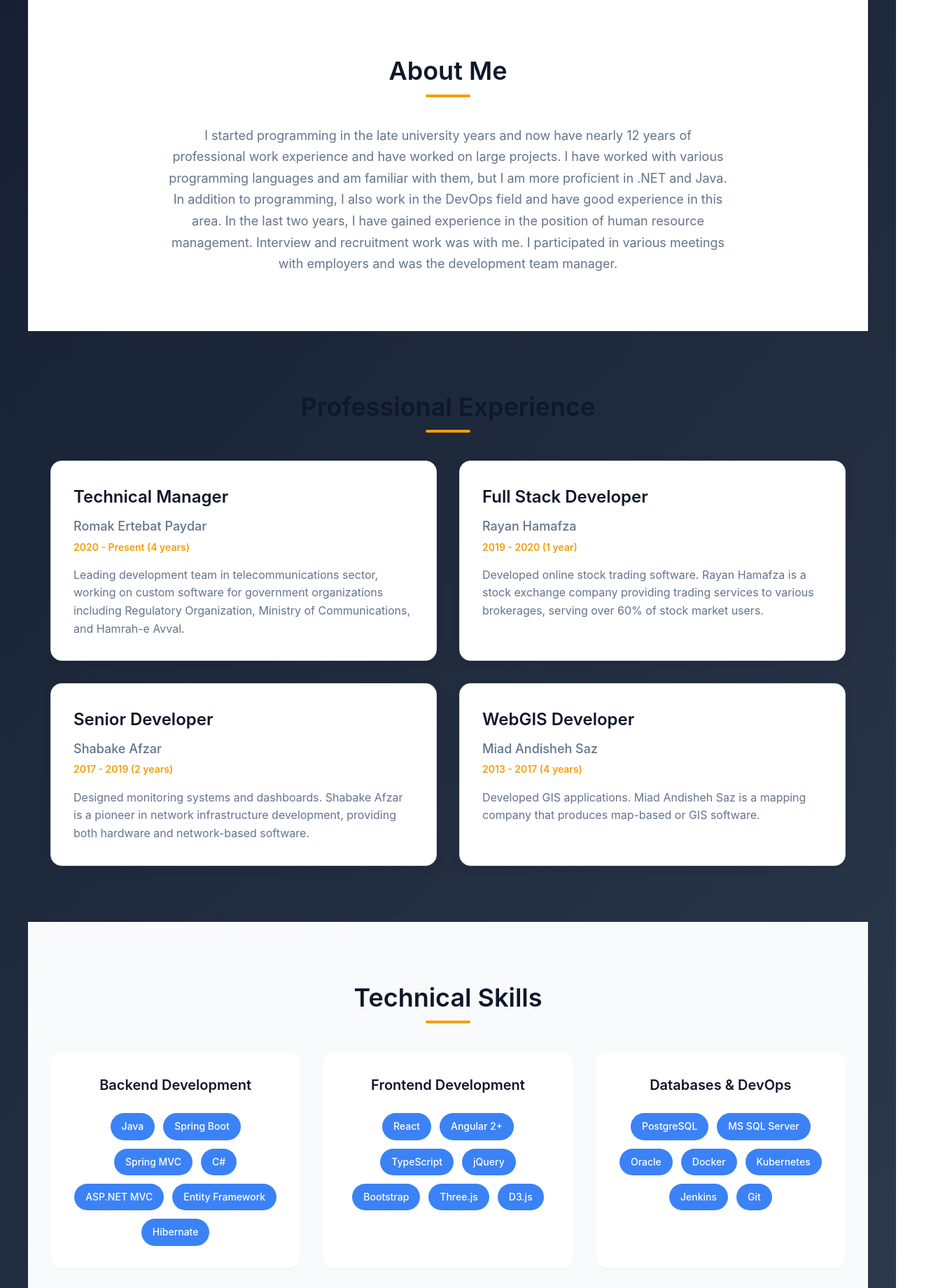
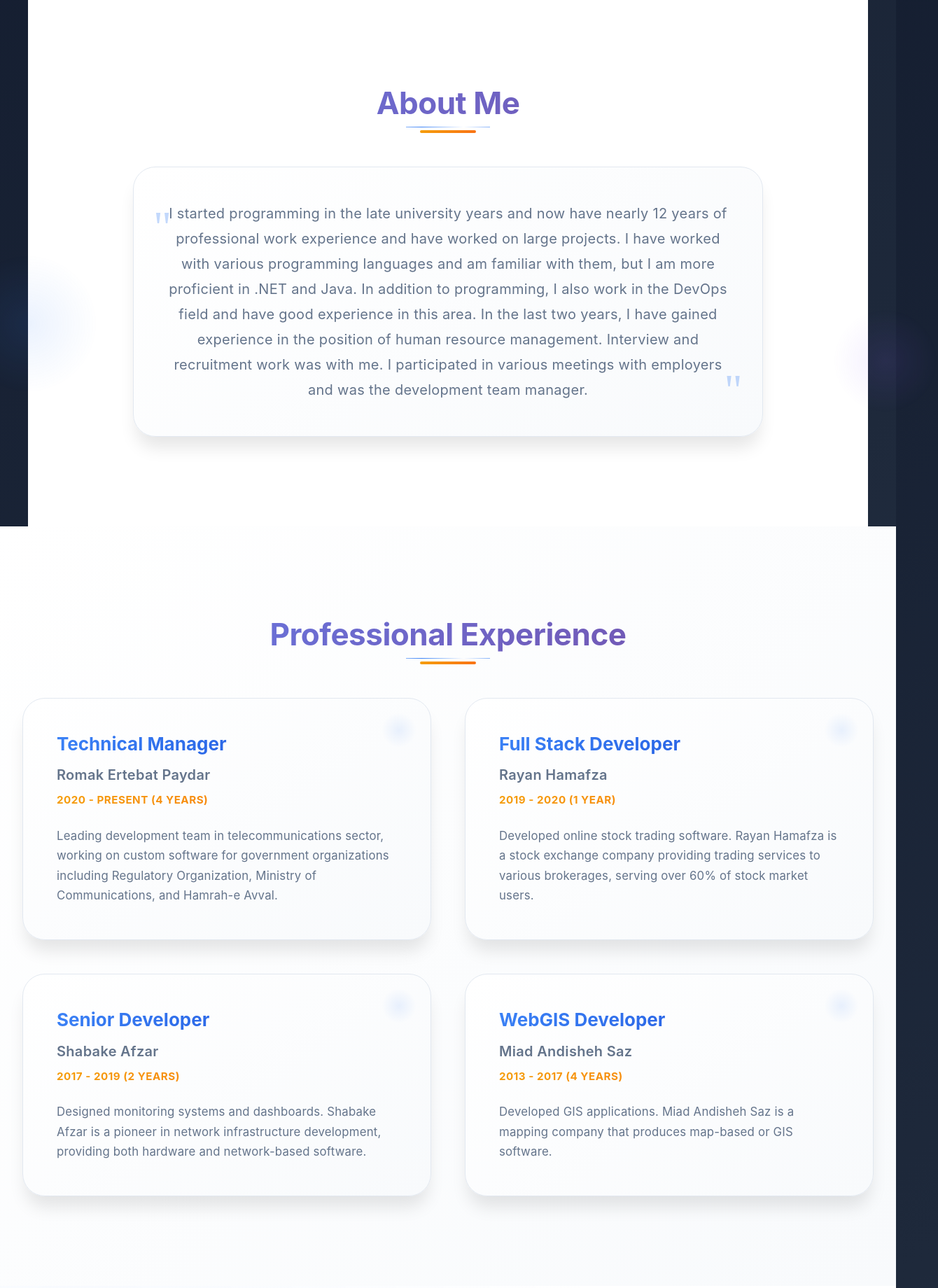
Before and after one commit to ruperaz/zarepour.ir, a Next.js app: page / in a window 1280 px wide. Shown: the part 1440-3280 px from the top of the page at 70% size, 1340 px wide, since content can reach past the window. Built offline with nearby package versions, Linux system fonts and the light colour scheme.

Commit message:
TodoWrite
cgen-24dec5478b364bb89c37b9936425d3c5

```diff
--- a/app/globals.css
+++ b/app/globals.css
@@ -523,57 +523,170 @@ body {
 .experience-section,
 .skills-section,
 .education-section {
-  padding: 5rem 2rem;
-  max-width: 1200px;
+  padding: 8rem 2rem;
+  max-width: 1400px;
   margin: 0 auto;
+  position: relative;
+}
+
+/* Alternating section backgrounds */
+.experience-section {
+  background: linear-gradient(135deg, var(--background-white) 0%, var(--background-gray) 100%);
+}
+
+.skills-section {
+  background: var(--background-white);
+  position: relative;
+  overflow: hidden;
+}
+
+.skills-section::before {
+  content: '';
+  position: absolute;
+  top: 0;
+  left: 0;
+  right: 0;
+  bottom: 0;
+  background:
+    radial-gradient(circle at 10% 20%, rgba(59, 130, 246, 0.05) 0%, transparent 50%),
+    radial-gradient(circle at 90% 80%, rgba(139, 92, 246, 0.05) 0%, transparent 50%);
+  pointer-events: none;
+}
+
+.education-section {
+  background: var(--gradient-card);
 }
 
 .section-title {
-  font-size: 2.25rem;
-  font-weight: 600;
-  color: var(--text-dark);
+  font-size: 2.75rem;
+  font-weight: 700;
+  background: var(--gradient-primary);
+  -webkit-background-clip: text;
+  -webkit-text-fill-color: transparent;
+  background-clip: text;
   text-align: center;
-  margin-bottom: 3rem;
+  margin-bottom: 4rem;
   position: relative;
+  letter-spacing: -0.5px;
+  line-height: 1.2;
 }
 
 .section-title::after {
   content: '';
   position: absolute;
+  bottom: -1rem;
+  left: 50%;
+  transform: translateX(-50%);
+  width: 80px;
+  height: 4px;
+  background: var(--gradient-accent);
+  border-radius: 2px;
+  animation: fadeInUp 0.8s ease-out 0.5s backwards;
+}
+
+.section-title::before {
+  content: '';
+  position: absolute;
   bottom: -0.5rem;
   left: 50%;
   transform: translateX(-50%);
-  width: 4rem;
-  height: 0.25rem;
-  background-color: var(--accent-gold);
-  border-radius: 2px;
+  width: 120px;
+  height: 1px;
+  background: linear-gradient(90deg, transparent 0%, var(--primary-blue) 50%, transparent 100%);
+  animation: shimmer 2s ease-in-out infinite;
 }
 
 /* Experience Section */
 .experience-grid {
   display: grid;
-  grid-template-columns: repeat(auto-fit, minmax(400px, 1fr));
-  gap: 2rem;
+  grid-template-columns: repeat(auto-fit, minmax(450px, 1fr));
+  gap: 3rem;
+  margin-top: 4rem;
+  position: relative;
+  z-index: 2;
 }
 
 /* About Section */
 .about-section {
-  padding: 5rem 2rem;
+  padding: 8rem 2rem;
   max-width: 1200px;
   margin: 0 auto;
-  background-color: var(--background-white);
+  background: var(--background-white);
+  position: relative;
+}
+
+.about-section::before {
+  content: '';
+  position: absolute;
+  top: 50%;
+  left: -100px;
+  width: 200px;
+  height: 200px;
+  background: radial-gradient(circle, rgba(59, 130, 246, 0.1) 0%, transparent 70%);
+  border-radius: 50%;
+  animation: float 12s ease-in-out infinite;
+}
+
+.about-section::after {
+  content: '';
+  position: absolute;
+  bottom: 20%;
+  right: -100px;
+  width: 150px;
+  height: 150px;
+  background: radial-gradient(circle, rgba(139, 92, 246, 0.1) 0%, transparent 70%);
+  border-radius: 50%;
+  animation: float 15s ease-in-out infinite reverse;
 }
 
 .about-content {
-  max-width: 800px;
+  max-width: 900px;
   margin: 0 auto;
   text-align: center;
+  position: relative;
+  z-index: 2;
+  padding: 3rem;
+  background: var(--gradient-card);
+  border-radius: 2rem;
+  box-shadow: var(--shadow-lg);
+  border: 1px solid var(--border-light);
+  transition: all 0.3s ease;
+}
+
+.about-content:hover {
+  transform: translateY(-10px);
+  box-shadow: var(--shadow-xl);
 }
 
 .about-text {
-  font-size: 1.125rem;
-  line-height: 1.7;
+  font-size: 1.25rem;
+  line-height: 1.8;
   color: var(--text-gray);
+  font-weight: 400;
+  letter-spacing: 0.3px;
+  position: relative;
+}
+
+.about-text::before {
+  content: '"';
+  position: absolute;
+  top: -20px;
+  left: -20px;
+  font-size: 4rem;
+  color: var(--primary-blue);
+  opacity: 0.3;
+  font-family: serif;
+}
+
+.about-text::after {
+  content: '"';
+  position: absolute;
+  bottom: -40px;
+  right: -20px;
+  font-size: 4rem;
+  color: var(--primary-blue);
+  opacity: 0.3;
+  font-family: serif;
 }
 
 /* RTL Support for About Section */
@@ -583,38 +696,84 @@ body {
 }
 
 .experience-card {
-  background-color: white;
-  padding: 2rem;
-  border-radius: 1rem;
-  box-shadow: var(--shadow-md);
+  background: var(--gradient-card);
+  padding: 3rem;
+  border-radius: 2rem;
+  box-shadow: var(--shadow-lg);
   border: 1px solid var(--border-light);
-  transition: all 0.3s ease;
+  transition: all 0.4s cubic-bezier(0.4, 0, 0.2, 1);
+  position: relative;
+  overflow: hidden;
+  backdrop-filter: blur(10px);
+}
+
+.experience-card::before {
+  content: '';
+  position: absolute;
+  top: 0;
+  left: 0;
+  width: 100%;
+  height: 4px;
+  background: var(--gradient-blue);
+  transform: scaleX(0);
+  transition: transform 0.4s ease;
+}
+
+.experience-card::after {
+  content: '';
+  position: absolute;
+  top: 20px;
+  right: 20px;
+  width: 50px;
+  height: 50px;
+  background: radial-gradient(circle, rgba(59, 130, 246, 0.1) 0%, transparent 70%);
+  border-radius: 50%;
+  transition: all 0.4s ease;
 }
 
 .experience-card:hover {
-  transform: translateY(-4px);
-  box-shadow: var(--shadow-lg);
+  transform: translateY(-15px) scale(1.02);
+  box-shadow: var(--shadow-xl), var(--shadow-purple);
+}
+
+.experience-card:hover::before {
+  transform: scaleX(1);
+}
+
+.experience-card:hover::after {
+  transform: scale(2);
+  opacity: 0.7;
 }
 
 .job-title {
-  font-size: 1.5rem;
-  font-weight: 600;
-  color: var(--primary-navy);
-  margin-bottom: 0.5rem;
+  font-size: 1.625rem;
+  font-weight: 700;
+  background: var(--gradient-blue);
+  -webkit-background-clip: text;
+  -webkit-text-fill-color: transparent;
+  background-clip: text;
+  margin-bottom: 0.75rem;
+  line-height: 1.3;
 }
 
 .company-name {
-  font-size: 1.125rem;
-  font-weight: 500;
+  font-size: 1.25rem;
+  font-weight: 600;
   color: var(--text-gray);
-  margin-bottom: 0.25rem;
+  margin-bottom: 0.5rem;
+  letter-spacing: 0.3px;
 }
 
 .job-duration {
-  font-size: 0.875rem;
-  color: var(--accent-gold);
-  font-weight: 600;
-  margin-bottom: 1rem;
+  font-size: 0.95rem;
+  background: var(--gradient-accent);
+  -webkit-background-clip: text;
+  -webkit-text-fill-color: transparent;
+  background-clip: text;
+  font-weight: 700;
+  margin-bottom: 1.5rem;
+  letter-spacing: 0.5px;
+  text-transform: uppercase;
 }
 
 .job-responsibilities {
@@ -652,56 +811,123 @@ body {
 
 .job-description {
   color: var(--text-gray);
-  line-height: 1.6;
-  margin-top: 1rem;
+  line-height: 1.7;
+  margin-top: 1.5rem;
+  font-size: 1.05rem;
+  font-weight: 400;
+  letter-spacing: 0.2px;
 }
 
-/* Skills Section */
-.skills-section {
-  background-color: var(--background-gray);
+/* Skills Section Enhanced */
+.skills-section .section-title {
+  position: relative;
+  z-index: 2;
 }
 
 .skills-grid {
   display: grid;
-  grid-template-columns: repeat(auto-fit, minmax(300px, 1fr));
-  gap: 2rem;
+  grid-template-columns: repeat(auto-fit, minmax(350px, 1fr));
+  gap: 3rem;
+  margin-top: 4rem;
+  position: relative;
+  z-index: 2;
 }
 
 .skill-category {
-  background-color: white;
-  padding: 2rem;
-  border-radius: 1rem;
-  box-shadow: var(--shadow-sm);
+  background: var(--gradient-card);
+  padding: 3rem 2rem;
+  border-radius: 2rem;
+  box-shadow: var(--shadow-lg);
   text-align: center;
+  transition: all 0.4s cubic-bezier(0.4, 0, 0.2, 1);
+  position: relative;
+  overflow: hidden;
+  border: 1px solid var(--border-light);
+}
+
+.skill-category::before {
+  content: '';
+  position: absolute;
+  top: -50%;
+  left: -50%;
+  width: 200%;
+  height: 200%;
+  background: conic-gradient(from 0deg, transparent, rgba(59, 130, 246, 0.1), transparent);
+  animation: spin 20s linear infinite;
+  opacity: 0;
+  transition: opacity 0.3s ease;
+}
+
+@keyframes spin {
+  to {
+    transform: rotate(360deg);
+  }
+}
+
+.skill-category:hover::before {
+  opacity: 1;
+}
+
+.skill-category:hover {
+  transform: translateY(-15px) scale(1.05);
+  box-shadow: var(--shadow-xl), var(--shadow-glow);
 }
 
 .skill-category-title {
-  font-size: 1.25rem;
-  font-weight: 600;
-  color: var(--primary-navy);
-  margin-bottom: 1.5rem;
+  font-size: 1.5rem;
+  font-weight: 700;
+  background: var(--gradient-purple);
+  -webkit-background-clip: text;
+  -webkit-text-fill-color: transparent;
+  background-clip: text;
+  margin-bottom: 2rem;
+  position: relative;
+  z-index: 2;
+  letter-spacing: 0.5px;
 }
 
 .skill-tags {
   display: flex;
   flex-wrap: wrap;
-  gap: 0.75rem;
+  gap: 1rem;
   justify-content: center;
+  position: relative;
+  z-index: 2;
 }
 
 .skill-tag {
-  background-color: var(--primary-blue);
+  background: var(--gradient-blue);
   color: white;
-  padding: 0.5rem 1rem;
-  border-radius: 2rem;
-  font-size: 0.875rem;
-  font-weight: 500;
-  transition: all 0.3s ease;
+  padding: 0.75rem 1.5rem;
+  border-radius: 50px;
+  font-size: 0.95rem;
+  font-weight: 600;
+  transition: all 0.4s cubic-bezier(0.4, 0, 0.2, 1);
+  box-shadow: var(--shadow-md);
+  position: relative;
+  overflow: hidden;
+  letter-spacing: 0.3px;
+}
+
+.skill-tag::before {
+  content: '';
+  position: absolute;
+  top: 0;
+  left: -100%;
+  width: 100%;
+  height: 100%;
+  background: linear-gradient(90deg, transparent, rgba(255, 255, 255, 0.4), transparent);
+  transition: left 0.5s ease;
+}
+
+.skill-tag:hover::before {
+  left: 100%;
 }
 
 .skill-tag:hover {
-  background-color: var(--primary-navy);
-  transform: scale(1.05);
+  transform: translateY(-3px) scale(1.1);
+  box-shadow: var(--shadow-lg), var(--shadow-glow);
+  filter: brightness(1.2);
 }
 
 /* Education Section */
```
